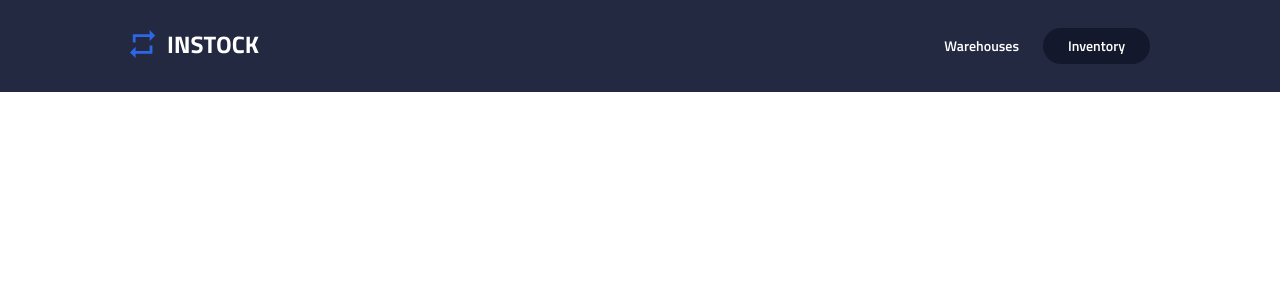
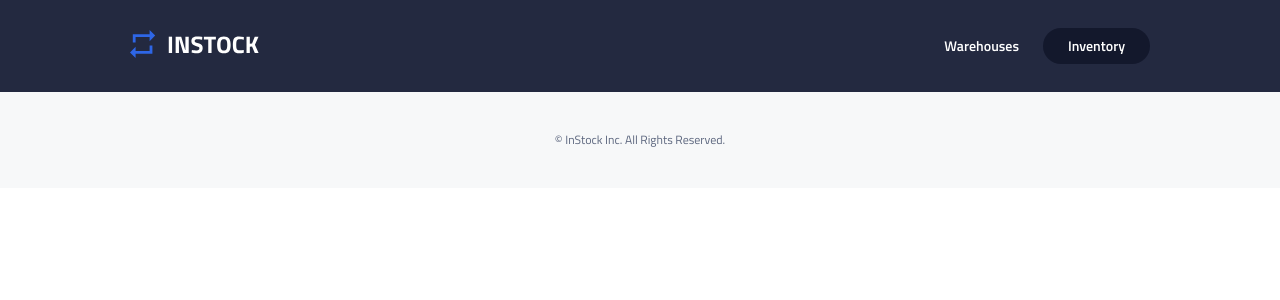
Before and after one commit to xfroggy/instock-group3, a React (Create React App) app in the folder client/: page /inventory/1 in a window 1280 px wide. Shown: the top 300 px of the page. Built offline with nearby package versions, Linux system fonts and the light colour scheme.

Commit message:
complete footer

```diff
--- a/client/src/App.jsx
+++ b/client/src/App.jsx
@@ -1,6 +1,7 @@
 import { BrowserRouter as Router, Switch, Route } from "react-router-dom";
 import "./App.scss";
 import Header from "./components/header/header.jsx";
+import Footer from "./components/Footer/Footer";
 import WarehouseDetails from "./components/warehouse/WarehouseDetails";
 import WarehousePage from "./pages/Warehouse/WarehousePage";
 function App() {
@@ -16,6 +17,7 @@ function App() {
           <Route path="/warehouses/:id" component={WarehouseDetails} />
           <Route path="/inventory/:id" />
         </Switch>
+        <Footer />
       </Router>
     </div>
   );
--- /dev/null
+++ b/client/src/components/Footer/Footer.jsx
@@ -0,0 +1,13 @@
+import React from "react";
+import "./Footer.scss";
+
+const Footer = () => {
+    return (
+        <footer>
+            <small><span className="copyRightSign">&#169;</span> InStock Inc. All Rights Reserved.</small>
+        </footer>
+    )
+
+}
+
+export default Footer;
--- /dev/null
+++ b/client/src/components/Footer/Footer.scss
@@ -0,0 +1,23 @@
+@import "../../partials/mixins.scss";
+@import "../../partials/partials.scss";
+
+footer {
+    background-color: $light-gray;
+    display:flex;
+    justify-content: center;
+    align-items: center;
+    height: 6rem; //96px
+}
+
+small {
+    font-family: "Titillium Web", sans-serif;
+    color: $slate;
+    font-size: 0.6875rem; //11px
+    line-height: 1rem; //16px
+
+    @include tablet{
+        font-size: .75rem; //12px
+        line-height: 1.125rem; //18px
+    }
+
+}
```
